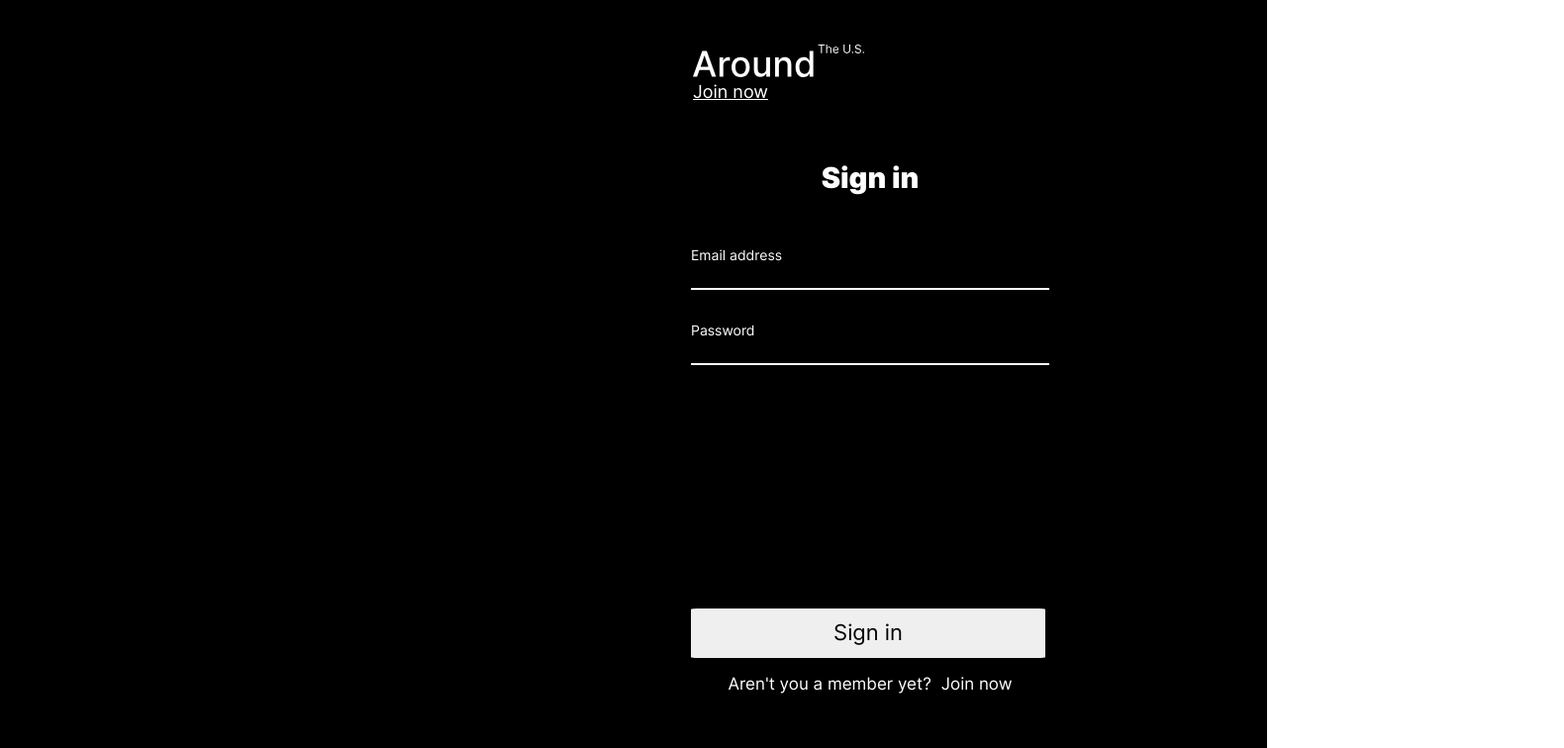
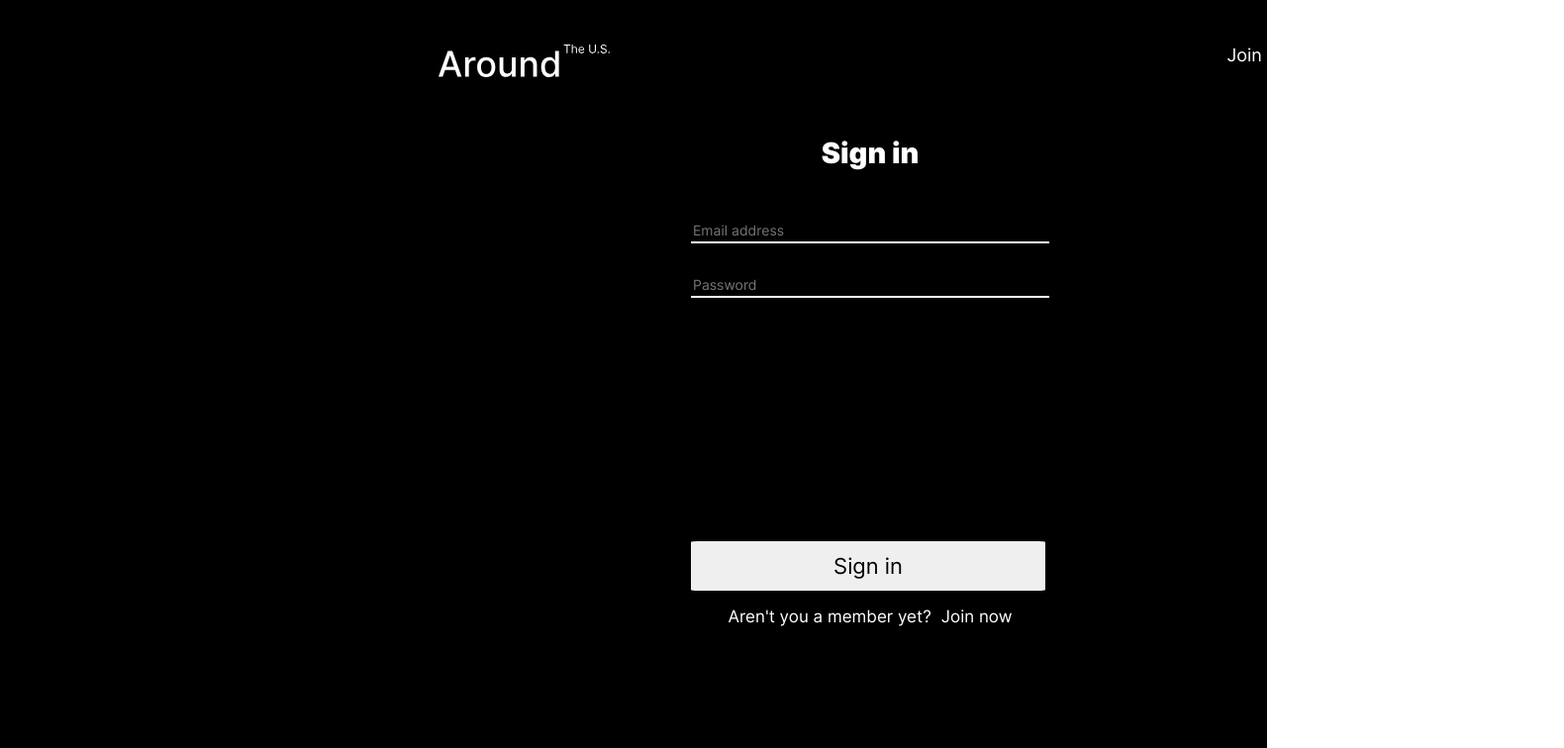
Before and after one commit to Csar26/web_project_around_auth, a React (Create React App) app: page /login in a window 1280 px wide. Shown: the top 756 px of the page at 99% size, 1580 px wide, since content can reach past the window. Built offline with nearby package versions, Linux system fonts and the light colour scheme; no server answers.

Commit message:
jsx & css ready

```diff
--- a/src/blocks/login.css
+++ b/src/blocks/login.css
@@ -12,7 +12,17 @@
 
 .login__header{
   color: #FFF;
-  border: none;
+  position: relative;
+  width: 700px;
+  font-family: Inter;
+  font-size: 18px;
+  font-weight: 400;
+ line-height: 22px;
+ text-align: right;
+height: 22px;
+text-decoration: none;
+
+
 
 }
 
--- a/src/blocks/place-logo.css
+++ b/src/blocks/place-logo.css
@@ -4,6 +4,17 @@
   width: 880px;
   border: 1px;
   padding-top: 45px;
+}
+
+.place-logo_login{
+  display:flex;
+  padding-top: 45px;
+}
+
+.place-logo_register{
+  display:flex;
+  padding-top: 45px;
+
 }
 
 .avatar:hover{
--- a/src/blocks/register.css
+++ b/src/blocks/register.css
@@ -11,6 +11,19 @@
   padding-left: 700px;
 
 
+}
+
+.register__header{
+  color: #FFF;
+  position: relative;
+  width: 700px;
+  font-family: Inter;
+  font-size: 18px;
+  font-weight: 400;
+ line-height: 22px;
+ text-align: right;
+height: 22px;
+text-decoration: none;
 }
 
 .register__place-logo{
--- a/src/components/Login.js
+++ b/src/components/Login.js
@@ -29,20 +29,20 @@ export default function Login ({setIsLogged, email, setEmail}) {
 return (
   <>
   <div className="login">
-  <div className="place-logo">
+  <div className="place-logo_login">
         <img src={Logo} alt="logo Around" className="logo" />
         <div className='login__header'>
     <Link to="register" className="login__header">
       Join now
     </Link>
-
       </div>
       </div>
     <p className="login__welcome">Sign in</p>
   <form className="login_form" onSubmit={handleSubmit}>
-    <label htmlFor="email">Email address</label>
+    <label htmlFor="email"></label>
    <input
    required
+   placeholder="Email address"
    name= "email"
    type= "email"
    className="login__data"
@@ -50,9 +50,10 @@ return (
    onChange={(e) => setEmail(e.target.value)}
     />
     <span className="login__divider"></span>
-    <label htmlFor="password">Password</label>
+    <label htmlFor="password"></label>
    <input
    required
+   placeholder="Password"
    name="password"
    type= "password"
    className="login__data"
--- a/src/components/Register.js
+++ b/src/components/Register.js
@@ -40,7 +40,7 @@ export default function Register() {
     <>
       <div className="register">
         <div className="register__place-logo">
-       <div className="place-logo">
+       <div className="place-logo_register">
         <img src={Logo} alt="logo Around" className="logo" />
         <div className='register__header'>
        <Link to="login" className='register__header'>
@@ -52,9 +52,10 @@ export default function Register() {
        </div>
         <p className="register__welcome">Join now</p>
         <form className="register_form" onSubmit={handleSubmit}>
-          <label htmlFor="email">Email address</label>
+          <label htmlFor="email"></label>
           <input
             required
+            placeholder="Email address"
             name="email"
             type="email"
             className="register__data"
@@ -62,9 +63,10 @@ export default function Register() {
             onChange={(e) => setEmail(e.target.value)}
           ></input>
           <span className="register__divider"></span>
-          <label htmlFor="password">Password</label>
+          <label htmlFor="password"></label>
           <input
             required
+            placeholder="Password"
             name="password"
             type="password"
             minLength="8"
```
